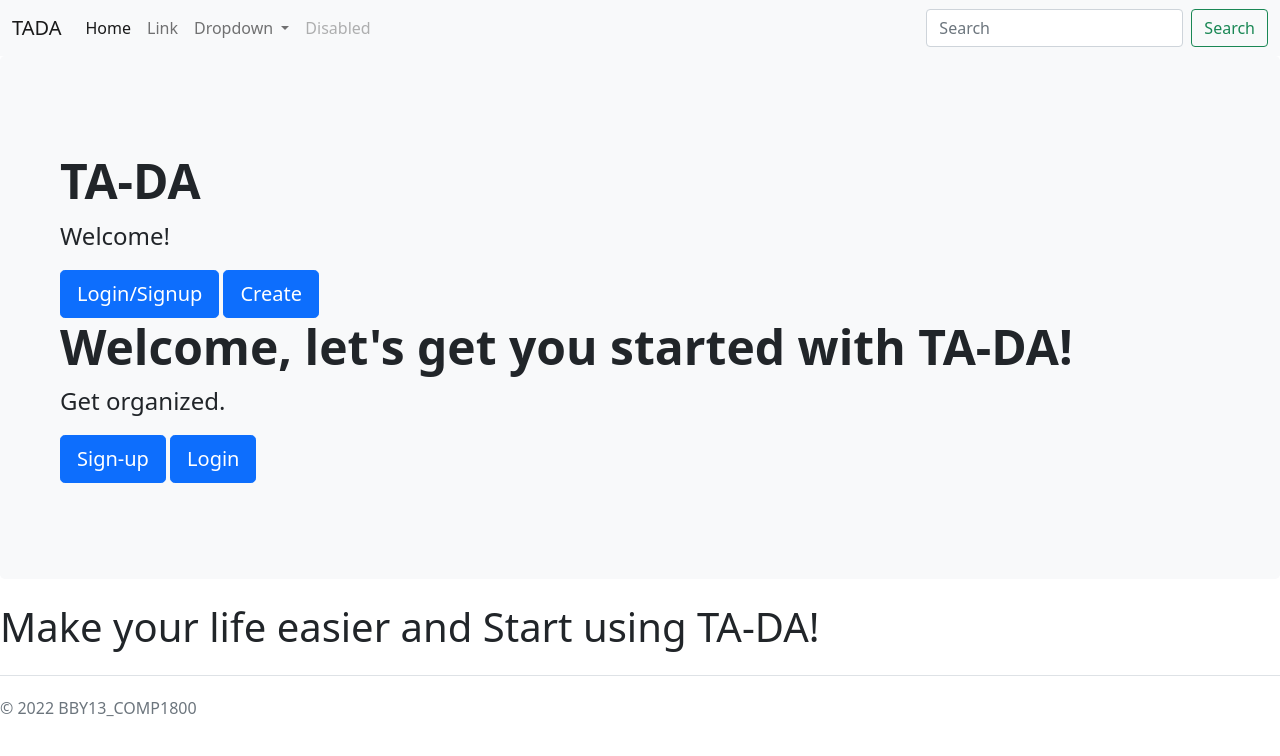
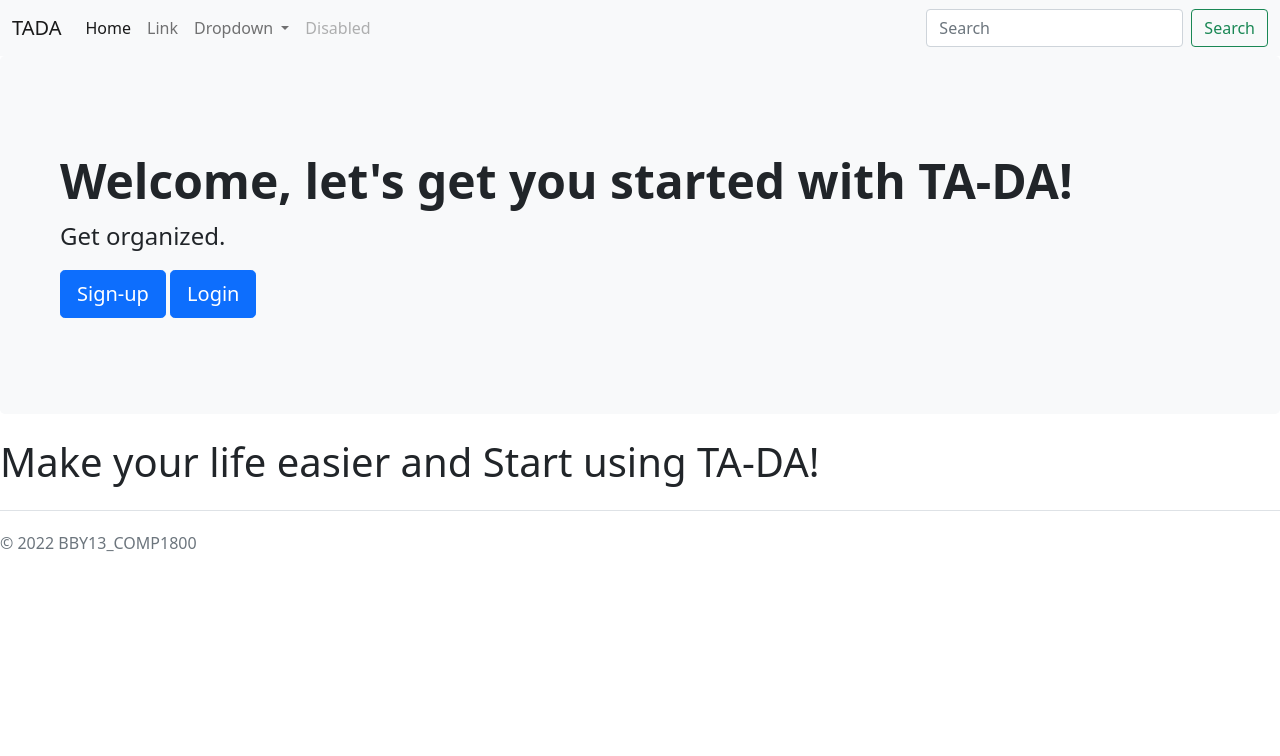
Before and after one commit to sunminpark94/1800_202230_BBY13, a plain HTML site: page index.html in a window 1280 px wide. Drawn offline with nearby package versions, Linux system fonts and the light colour scheme.

Commit message:
deleted the extra button

```diff
--- a/index.html
+++ b/index.html
@@ -79,10 +79,6 @@
 
       <div class="p-5 mb-4 bg-light rounded-3">
         <div class="container-fluid py-5">
-          <h1 class="display-5 fw-bold">TA-DA</h1>
-          <p class="col-md-8 fs-4">Welcome!</p>
-          <button class="btn btn-primary btn-lg" type="button">Login/Signup</button>
-          <button class="btn btn-primary btn-lg" type="button">Create</button>
           <h1 class="display-5 fw-bold">Welcome, let's get you started with TA-DA!</h1>
           <p class="col-md-8 fs-4">Get organized.</p>
           <button class="btn btn-primary btn-lg" type="button">Sign-up</button>
```
